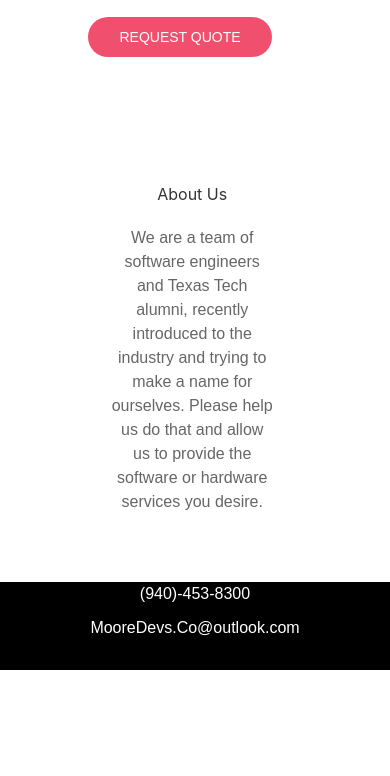
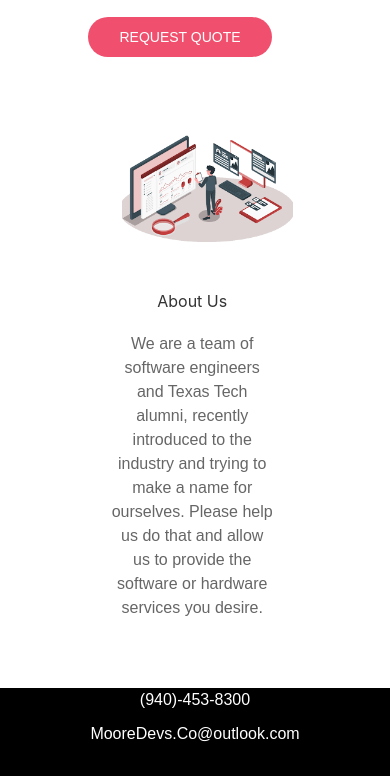
Before and after one commit to RileyMoore01/MooreDevs, a plain HTML site: page index.html in a window 390 px wide. Shown: the part 1303-2079 px from the top of the page. Before the commit the page ends 1973 px from the top, so only its background shows below. Drawn offline with Linux system fonts and the light colour scheme.

Commit message:
attempt to fix ios formatting

```diff
--- a/css/style.css
+++ b/css/style.css
@@ -96,6 +96,7 @@ html {
   margin-left: auto;
   margin-right: auto;
   width: 50%;
+  padding-left: 50px;
 }
 
 
@@ -292,10 +293,14 @@ body {
         color: black;
         text-align: center;
     }
+
+    .center {
+      padding-left: 2.5rem;
+    }
   }
 
-@media only screen and (max-width: 400px) {
+@media only screen and (max-width: 620px) {
   .center {
-    display: none;
+    padding-left: 1.5rem;
   }
 }
--- a/index.html
+++ b/index.html
@@ -87,7 +87,7 @@
     <br />
     <br />
 
-    <img class="center" src="images/webDev.png">
+    <div class="center"><img src="images/webDev.png"></div>
 
     <br />
     <br />
```
